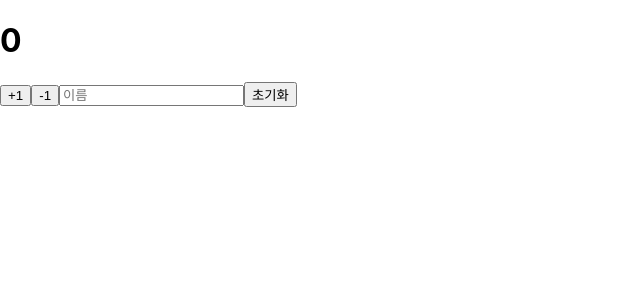
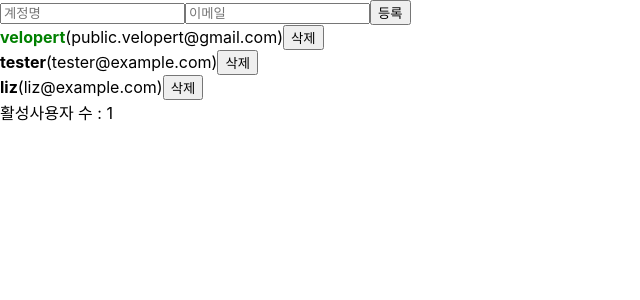
Before and after one commit to dks2312/react-study, a React (Create React App) app in the folder velopert/p01-react-basic/begin-react/: page / in a window 1280 px wide. Shown: the top 300 px of the page, without its empty margins (0-640 px from the left). Built offline with nearby package versions, Linux system fonts and the light colour scheme.

Commit message:
최신화

```diff
--- a/velopert/p01-react-basic/begin-react/src/App.js
+++ b/velopert/p01-react-basic/begin-react/src/App.js
@@ -1,18 +1,86 @@
-import React from 'react';
-import Hello from './Hello';
-import Wrapper from './Wrapper';
-import Counter from './Counter';
+import React, { useRef, useState } from 'react';
+import UserList from './UserList';
+import CreateUser from './CreateUser';
+
+function countActiveUsers(users) {
+  console.log('활성 사용자 수를 세는중...');
+  return users.filter(user => user.active).length;
+}
+
 
 function App() {
+  const [inputs, setInputs] = useState({
+    username: '',
+    email: ''
+  });
+  const { username, email } = inputs;
+  const onChange = e => {
+    const { name, value } = e.target;
+    setInputs({
+      ...inputs,
+      [name]: value
+    });
+  };
+  const [users, setUsers] = useState([
+    {
+      id: 1,
+      username: 'velopert',
+      email: 'public.velopert@gmail.com',
+      active: true
+    },
+    {
+      id: 2,
+      username: 'tester',
+      email: 'tester@example.com',
+      active: false
+    },
+    {
+      id: 3,
+      username: 'liz',
+      email: 'liz@example.com',
+      active: false
+    }
+  ]);
+
+  const nextId = useRef(4);
+  const onCreate = () => {
+    const user = {
+      id: nextId.current,
+      username,
+      email
+    };
+    setUsers(users.concat(user));
+
+    setInputs({
+      username: '',
+      email: ''
+    });
+    nextId.current += 1;
+  };
+  const onRemove = id => {
+    // user.id 가 파라미터로 일치하지 않는 원소만 추출해서 새로운 배열을 만듬
+    // = user.id 가 id 인 것을 제거함
+    setUsers(users.filter(user => user.id !== id));
+  };
+  const onToggle = id => {
+    setUsers(
+      users.map(user =>
+        user.id === id ? { ...user, active: !user.active } : user
+      )
+    );
+  };
+  const count = countActiveUsers(users);
   return (
-    // 정적인 동작 실습
-    // <Wrapper>
-    //   <Hello name="react" color="red" isSpecial={true}/>
-    //   <Hello color="pink" />
-    // </Wrapper>
-
-    // Hooks - useState 실습
-    <Counter />
+    <>
+      <CreateUser
+        username={username}
+        email={email}
+        onChange={onChange}
+        onCreate={onCreate}
+      />
+      <UserList users={users} onRemove={onRemove} onToggle={onToggle} />
+      <div>활성사용자 수 : {count}</div>
+    </>
   );
 }
 
--- /dev/null
+++ b/velopert/p01-react-basic/begin-react/src/CreateUser.js
@@ -0,0 +1,23 @@
+import React from 'react';
+
+function CreateUser({ username, email, onChange, onCreate }) {
+  return (
+    <div>
+      <input
+        name="username"
+        placeholder="계정명"
+        onChange={onChange}
+        value={username}
+      />
+      <input
+        name="email"
+        placeholder="이메일"
+        onChange={onChange}
+        value={email}
+      />
+      <button onClick={onCreate}>등록</button>
+    </div>
+  );
+}
+
+export default CreateUser;
--- /dev/null
+++ b/velopert/p01-react-basic/begin-react/src/UserList.js
@@ -0,0 +1,38 @@
+import React, {useEffect} from 'react';
+
+function User({ user, onRemove, onToggle }) {
+  useEffect(() => {
+    console.log('컴포넌트가 화면에 나타남');
+    return () => {
+      console.log('컴포넌트가 화면에서 사라짐');
+    };
+  }, []);
+  return (
+    <div>
+      <b
+        style={{
+          cursor: 'pointer',
+          color: user.active ? 'green' : 'black'
+        }}
+        onClick={() => onToggle(user.id)}
+      >
+        {user.username}
+      </b>
+      <span>({user.email})</span>
+      <button onClick={() => onRemove(user.id)}>삭제</button>
+    </div>
+  );
+}
+
+function UserList({ users, onRemove, onToggle }) {
+
+  return (
+    <div>
+      {users.map(user => (
+        <User user={user} key={user.id} onRemove={onRemove} onToggle={onToggle}/>
+      ))}
+    </div>
+  );
+}
+
+export default UserList;
```
Also changed, not shown: velopert/p01-react-basic/begin-react/src/InputSample.js (+19 -7 lines), velopert/p01-react-basic/begin-react/src/Users.js (added, +71 -0 lines).
